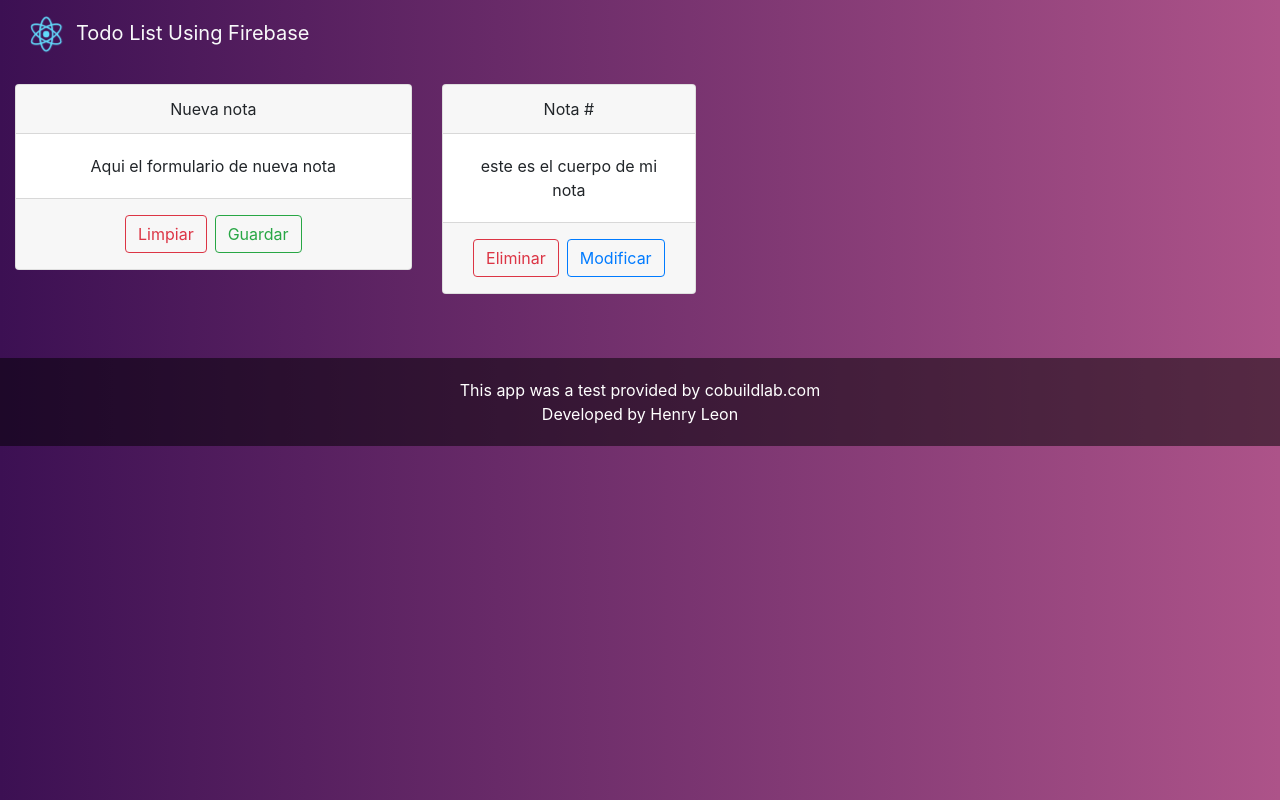
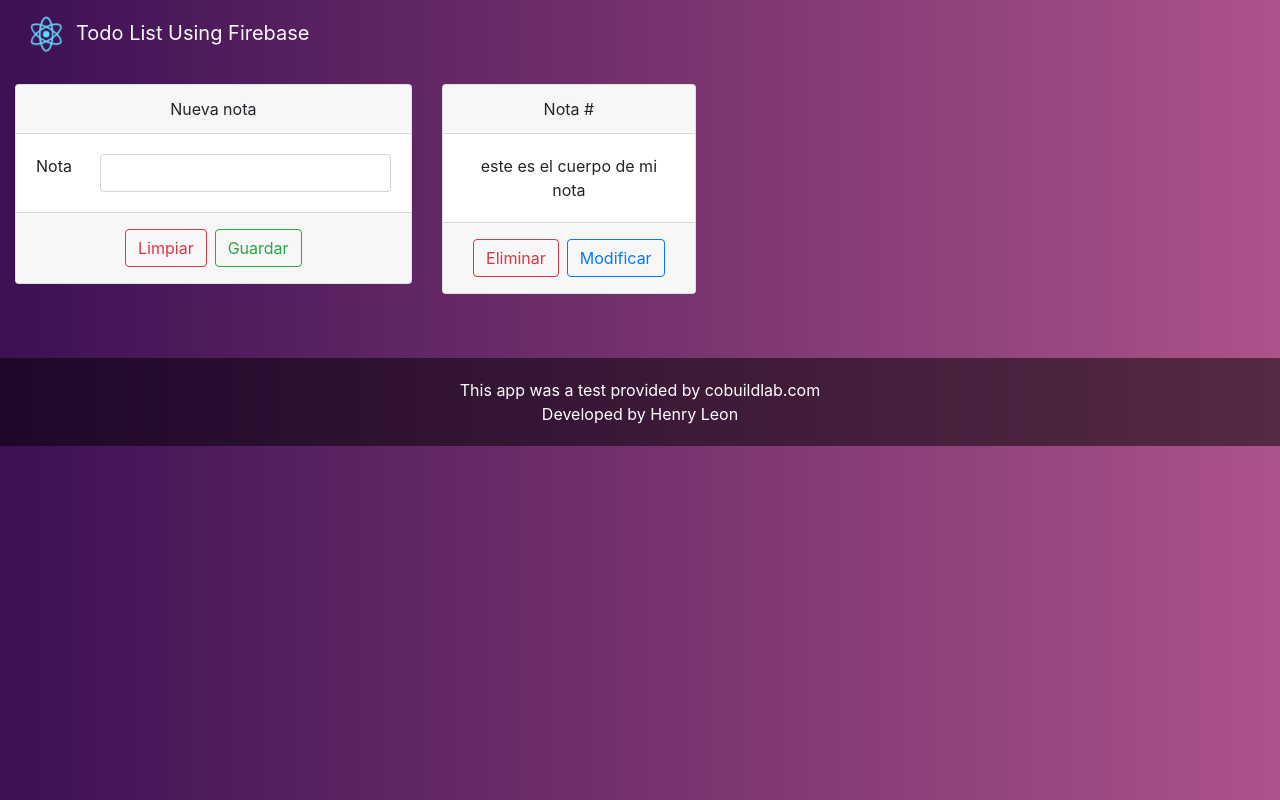
Before and after one commit to Helg18/react_todos_firebase_4geeks, a React (Create React App) app: page / in a window 1280 px wide. Built offline with nearby package versions, Linux system fonts and the light colour scheme.

Commit message:
Estructura de notas

```diff
--- a/src/App.js
+++ b/src/App.js
@@ -9,7 +9,8 @@ import Body from "./components/Body/Body";
 // styles
 import './App.css';
 
-function App() {
+class App extends React.Component {
+    render() {
         return (
             <div className="App">
                 <Header></Header>
@@ -18,5 +19,6 @@ function App() {
             </div>
         );
     }
+}
 
 export default App;
--- a/src/components/NewNote/NewNote.js
+++ b/src/components/NewNote/NewNote.js
@@ -4,16 +4,25 @@ class NewNote extends Component {
     render() {
         return (
             <div className="card">
+                <form>
                     <div className="card-header">
                         Nueva nota
                     </div>
                     <div className="card-body">
-                    Aqui el formulario de nueva nota
+                        <div className="row">
+                            <div className="col-2">
+                                <label htmlFor="note">Nota</label>
+                            </div>
+                            <div className="col-10">
+                                <input type="text" className="form-control" name="note"/>
+                            </div>
+                        </div>
                     </div>
                     <div className="card-footer">
                         <button className="btn btn-outline-danger m-1">Limpiar</button>
                         <button className="btn btn-outline-success m-1">Guardar</button>
                     </div>
+                </form>
             </div>
         )
     }
```
Lines whose indentation alone changed are shown as unchanged.
